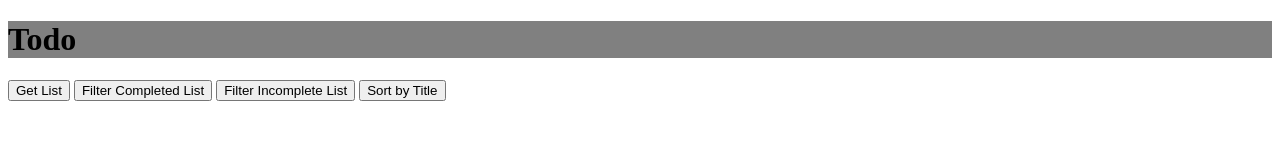
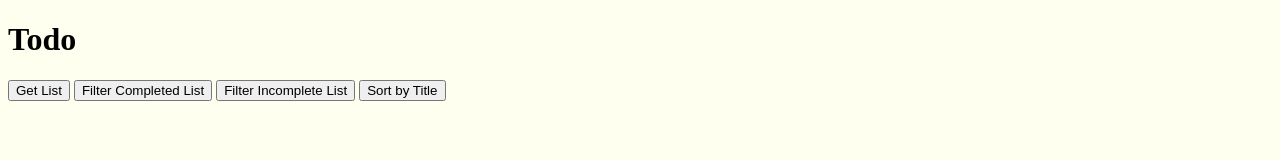
Before and after one commit to kdunshee/todo, a plain HTML site: page index.html in a window 1280 px wide. Drawn offline with nearby package versions, Linux system fonts and the light colour scheme.

Commit message:
added css

```diff
--- a/index.js
+++ b/index.js
@@ -49,7 +49,7 @@ function renderItem(item) {
     }
 }
 
-//removed onclick from renderItem
+// removed onclick from renderItem
 // function complete() {
 //   const { items } = state
 //   changeItem = items.dataset
--- a/styles.css
+++ b/styles.css
@@ -1,3 +1,7 @@
 h1 {
-    background-color: grey;
+    color: black
 }
+
+body {
+    background-color: ivory;
+}
```
